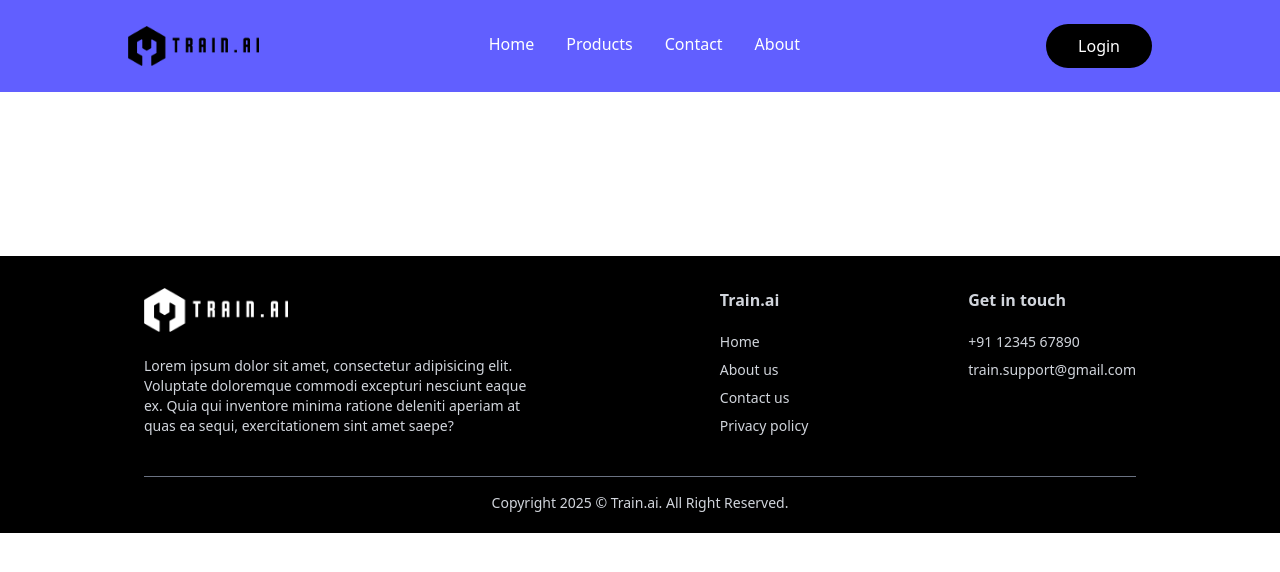
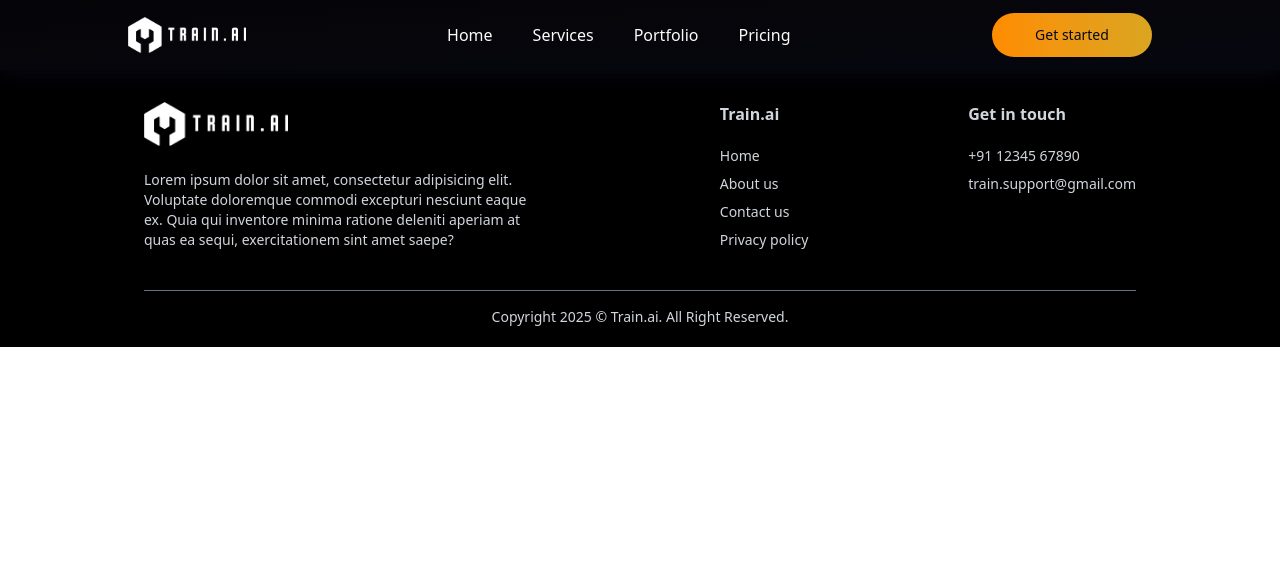
Before and after one commit to QASIM-LOKHANDWALA/Train.ai, a React (Vite) app in the folder frontend/: page / in a window 1280 px wide. Shown: the top 572 px of the page. Built offline with nearby package versions, Linux system fonts and the light colour scheme.

Commit message:
Change Navbar Style

```diff
--- a/frontend/index.html
+++ b/frontend/index.html
@@ -2,7 +2,7 @@
 <html lang="en">
     <head>
         <meta charset="UTF-8" />
-        <link rel="icon" type="image/svg+xml" href="/vite.svg" />
+        <link rel="icon" type="image/svg+xml" href="/icon.png" />
         <meta name="viewport" content="width=device-width, initial-scale=1.0" />
         <title>Train.ai</title>
     </head>
--- a/frontend/src/components/Navbar.jsx
+++ b/frontend/src/components/Navbar.jsx
@@ -1,121 +1,104 @@
-import React from "react";
-import { useState, useEffect } from "react";
+import { useState } from "react";
 
-const Navbar = () => {
-    const navLinks = [
-        { name: "Home", path: "/" },
-        { name: "Products", path: "/" },
-        { name: "Contact", path: "/" },
-        { name: "About", path: "/" },
-    ];
+export default function Navbar() {
+    const [isMobileMenuOpen, setIsMobileMenuOpen] = useState(false);
 
-    const ref = React.useRef(null);
-
-    const [isScrolled, setIsScrolled] = useState(false);
-    const [isMenuOpen, setIsMenuOpen] = useState(false);
-
-    useEffect(() => {
-        const handleScroll = () => {
-            setIsScrolled(ref.current.scrollTop > 10);
+    const toggleMobileMenu = () => {
+        setIsMobileMenuOpen(!isMobileMenuOpen);
     };
-        ref.current.addEventListener("scroll", handleScroll);
-        return () => window.removeEventListener("scroll", handleScroll);
-    }, []);
 
     return (
-        <div ref={ref} className="h-88 md:h-64 overflow-y-scroll">
-            <p className="w-10 h-[500px]"></p>
-            <nav
-                className={`fixed top-0 left-0 bg-indigo-500 w-full flex items-center justify-between px-4 md:px-16 lg:px-24 xl:px-32 transition-all duration-500 z-50 ${
-                    isScrolled
-                        ? "bg-white/80 shadow-md text-gray-700 backdrop-blur-lg py-3 md:py-4"
-                        : "py-4 md:py-6"
-                }`}
-            >
-                <a href="/" className="flex items-center gap-2">
-                    <img src={"logo.png"} alt="logo" className={`h-10`} />
+        <nav className="h-[70px] relative w-full px-6 md:px-16 lg:px-24 xl:px-32 flex items-center justify-between z-20 bg-gradient-to-br from-raisin-black-100 to-rich-black-300 text-anti-flash-white-900 shadow-[0px_4px_25px_0px_#080815] transition-all">
+            <a href="#">
+                <img
+                    className="h-9 invert"
+                    src="logo.png"
+                    alt="dummyLogoColored"
+                />
             </a>
 
-                <div className="hidden md:flex items-center gap-4 lg:gap-8">
-                    {navLinks.map((link, i) => (
-                        <a
-                            key={i}
-                            href={link.path}
-                            className={`group flex flex-col gap-0.5 ${
-                                isScrolled ? "text-gray-700" : "text-white"
-                            }`}
+            <ul className="md:flex hidden items-center gap-10">
+                <li>
+                    <a className="hover:text-gray-500/80 transition" href="#">
+                        Home
+                    </a>
+                </li>
+                <li>
+                    <a className="hover:text-gray-500/80 transition" href="#">
+                        Services
+                    </a>
+                </li>
+                <li>
+                    <a className="hover:text-gray-500/80 transition" href="#">
+                        Portfolio
+                    </a>
+                </li>
+                <li>
+                    <a className="hover:text-gray-500/80 transition" href="#">
+                        Pricing
+                    </a>
+                </li>
+            </ul>
+
+            <button
+                type="button"
+                className="bg-gradient-to-r from-dark-orange-500 to-goldenrod-500 text-rich-black-400 md:inline hidden text-sm hover:bg-gray-50 active:scale-95 transition-all w-40 h-11 rounded-full"
             >
-                            {link.name}
-                            <div
-                                className={`${
-                                    isScrolled ? "bg-gray-700" : "bg-white"
-                                } h-0.5 w-0 group-hover:w-full transition-all duration-300`}
-                            />
-                        </a>
-                    ))}
-                </div>
+                Get started
+            </button>
 
-                <div className="hidden md:flex items-center gap-4">
-                    <button className="bg-black text-white px-8 py-2.5 rounded-full ml-4 transition-all duration-500">
-                        Login
-                    </button>
-                </div>
-
-                <div className="flex items-center gap-3 md:hidden">
-                    <svg
-                        onClick={() => setIsMenuOpen(!isMenuOpen)}
-                        className={`h-6 w-6 cursor-pointer ${
-                            isScrolled ? "invert" : ""
-                        }`}
-                        fill="none"
-                        stroke="currentColor"
-                        strokeWidth="2"
-                        viewBox="0 0 24 24"
-                    >
-                        <line x1="4" y1="6" x2="20" y2="6" />
-                        <line x1="4" y1="12" x2="20" y2="12" />
-                        <line x1="4" y1="18" x2="20" y2="18" />
-                    </svg>
-                </div>
-
-                <div
-                    className={`fixed top-0 left-0 w-full h-screen bg-white text-base flex flex-col md:hidden items-center justify-center gap-6 font-medium text-gray-800 transition-all duration-500 ${
-                        isMenuOpen ? "translate-x-0" : "-translate-x-full"
-                    }`}
-                >
             <button
-                        className="absolute top-4 right-4"
-                        onClick={() => setIsMenuOpen(false)}
+                aria-label="menu-btn"
+                type="button"
+                className="menu-btn inline-block md:hidden active:scale-90 transition"
+                onClick={toggleMobileMenu}
             >
                 <svg
-                            className="h-6 w-6"
-                            fill="none"
-                            stroke="currentColor"
-                            strokeWidth="2"
-                            viewBox="0 0 24 24"
+                    xmlns="http://www.w3.org/2000/svg"
+                    width="30"
+                    height="30"
+                    viewBox="0 0 30 30"
+                    fill="#FFF"
                 >
-                            <line x1="18" y1="6" x2="6" y2="18" />
-                            <line x1="6" y1="6" x2="18" y2="18" />
+                    <path d="M 3 7 A 1.0001 1.0001 0 1 0 3 9 L 27 9 A 1.0001 1.0001 0 1 0 27 7 L 3 7 z M 3 14 A 1.0001 1.0001 0 1 0 3 16 L 27 16 A 1.0001 1.0001 0 1 0 27 14 L 3 14 z M 3 21 A 1.0001 1.0001 0 1 0 3 23 L 27 23 A 1.0001 1.0001 0 1 0 27 21 L 3 21 z"></path>
                 </svg>
             </button>
 
-                    {navLinks.map((link, i) => (
-                        <a
-                            key={i}
-                            href={link.path}
-                            onClick={() => setIsMenuOpen(false)}
+            <div
+                className={`mobile-menu absolute top-[70px] left-0 w-full bg-rich-black-300 p-6 ${
+                    isMobileMenuOpen ? "block" : "hidden"
+                } md:hidden`}
             >
-                            {link.name}
+                <ul className="flex flex-col space-y-4 text-lg">
+                    <li>
+                        <a href="#" className="text-sm">
+                            Home
                         </a>
-                    ))}
+                    </li>
+                    <li>
+                        <a href="#" className="text-sm">
+                            Services
+                        </a>
+                    </li>
+                    <li>
+                        <a href="#" className="text-sm">
+                            Portfolio
+                        </a>
+                    </li>
+                    <li>
+                        <a href="#" className="text-sm">
+                            Pricing
+                        </a>
+                    </li>
+                </ul>
 
-                    <button className="bg-black text-white px-8 py-2.5 rounded-full transition-all duration-500">
-                        Login
+                <button
+                    type="button"
+                    className="bg-gradient-to-r from-dark-orange-500 to-goldenrod-500 text-rich-black-400  mt-6 text-sm hover:bg-gray-50 active:scale-95 transition-all w-40 h-11 rounded-full"
+                >
+                    Get started
                 </button>
             </div>
         </nav>
-        </div>
     );
-};
-
-export default Navbar;
+}
```
Also changed, not shown: frontend/src/components/Pricing.jsx (+11 -11 lines), frontend/public/icon.png (added). Lines whose indentation alone changed are shown as unchanged.
